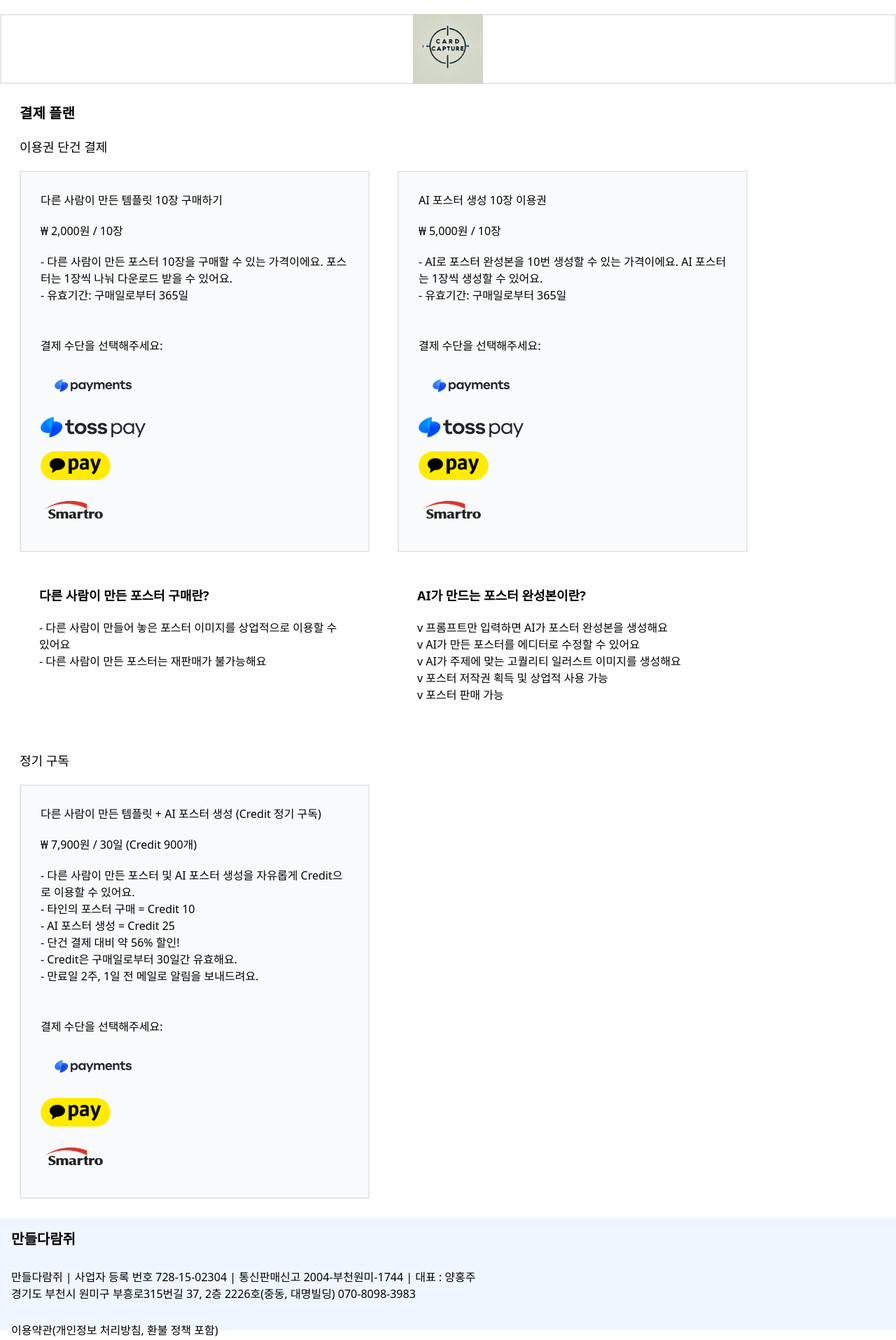
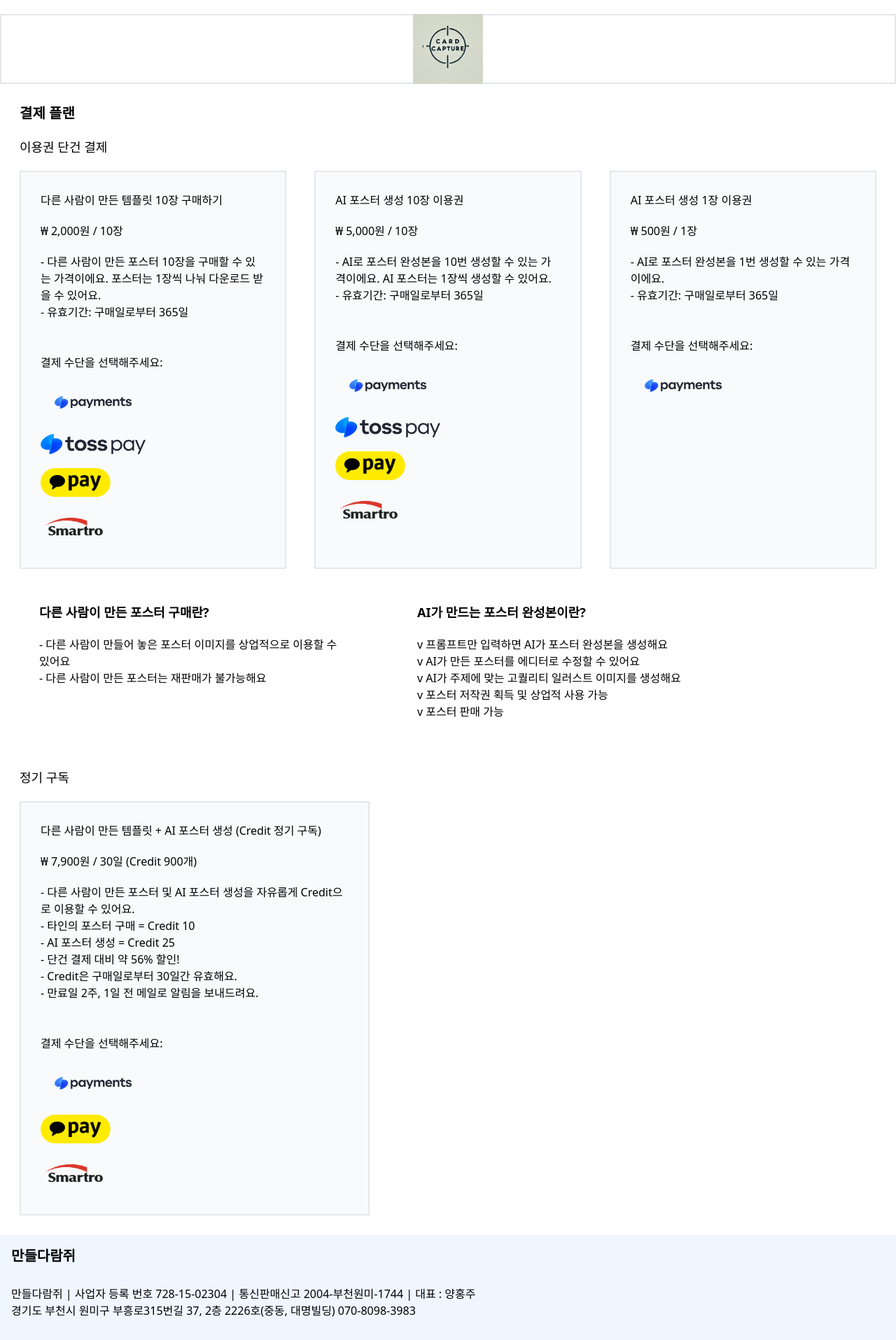
Before and after one commit to SW-rocket-dan/mvp-first, a React (Vite) app: page /payment in a window 1280 px wide. Shown: the top 1915 px of the page at 70% size. Built offline with nearby package versions, Linux system fonts and the light colour scheme; no server answers.

Commit message:
실제 결제 모듈 추가

```diff
--- a/package.json
+++ b/package.json
@@ -11,6 +11,7 @@
     "preview": "vite preview"
   },
   "dependencies": {
+    "dotenv": "^16.4.5",
     "react": "^18.2.0",
     "react-dom": "^18.2.0",
     "react-icons": "^5.2.1",
--- a/src/components/Footer.tsx
+++ b/src/components/Footer.tsx
@@ -7,7 +7,7 @@ const Footer = () => {
             <div>만들다람쥐 | 사업자 등록 번호 728-15-02304 | 통신판매신고 2004-부천원미-1744 | 대표 : 양홍주 <br />
                 경기도 부천시 원미구 부흥로315번길 37, 2층 2226호(중동, 대명빌딩) 070-8098-3983</div>
             <div className='flex flex-row font-medium'>
-                <Link to='/terms'>이용약관(개인정보 처리방침, 환불 정책 포함)</Link>
+                <Link to='/terms'>이용약관(개인정보 처리방침, 환불 정책, 저작권 처리 방침 포함)</Link>
             </div>
         </div>
     )
--- a/src/pages/InfoPage.tsx
+++ b/src/pages/InfoPage.tsx
@@ -63,7 +63,7 @@ const InfoPage = () => {
                     - <strong>AI 생성물의 저작권</strong>: 문화체육관광부는 ‘2024 생성형 AI 저작권 가이드라인’에서 AI 생성물은 저작권이 없다고 발표하였습니다. <br />
                     그럼에도 Card Capture는 AI 생성물에 대해 자체 구현한 내부 시스템을 운영하며 미연에 발생할 수 있는 저작권 침해를 방지하고자 노력합니다.<br />
                     - <strong>AI 생성물 활용</strong>: AI 생성물은 사용자가 자유롭게 활용할 수 있으며, 상업적 이용도 가능합니다.<br />
-                    더 자세한 방침은 <a href="/terms" className="text-blue-600">이용약관(개인정보 처리방침, 환불 정책 포함)</a> 에서 확인하실 수 있습니다<div className=""></div>
+                    더 자세한 방침은 <a href="/terms" className="text-blue-600">이용약관(개인정보 처리방침, 환불 정책, 저작권 처리 방침 포함)</a> 에서 확인하실 수 있습니다<div className=""></div>
                 </div>
             </div>
         </div>
--- a/src/pages/PaymentPage.tsx
+++ b/src/pages/PaymentPage.tsx
@@ -64,7 +64,7 @@ const PaymentPage = () => {
       orderName: '다른 사람이 만든 템플릿 10장 구매하기(토스페이먼츠 단건 결제)',
       totalAmount: 2000,
       currency: 'CURRENCY_KRW',
-      payMethod: 'CARD',
+      payMethod: 'CARD'
     };
 
     const basePaymentAiTosspaymentsSingle = {
@@ -74,6 +74,23 @@ const PaymentPage = () => {
       totalAmount: 5000,
       currency: 'CURRENCY_KRW',
       payMethod: 'CARD',
+    };
+
+    const basePaymentAiTosspaymentsSingleOne = {
+      storeId: 'store-5782c1b2-9e1e-4016-a185-f9b19987ede0',
+      channelKey: import.meta.env.VITE_CHANNEL_KEY,
+      orderName: 'AI 포스터 생성 1장 이용권(토스페이먼츠 단건 결제) (실결제)',
+      totalAmount: 500,
+      currency: 'CURRENCY_KRW',
+      payMethod: 'CARD'
+      /*payMethod: 'GIFT_CERTIFICATE',
+      giftCertificate: {
+        giftCertificateType: 'CULTURELAND',
+      }*/
+      /*payMethod: 'EASY_PAY',
+      easyPay: {
+        easyPayProvider: 'KAKAOPAY'
+      }*/
     };
 
   const basePaymentCreditTosspaymentsSubscribe = {
@@ -229,6 +246,17 @@ const PaymentPage = () => {
               <img src={kakaopayButton} width={100} onClick={() => handlePurchase(basePaymentAiKakaopaySingle)} className='cursor-pointer' />
               <img src={smartroButton} width={100} onClick={() => handlePurchase(basePaymentAiSmartroSingle)} className='cursor-pointer' />
             </div>
+            <div className='flex flex-col gap-5 w-[500px] p-7 border-md bg-gray-50 border-2'>
+              <div>AI 포스터 생성 1장 이용권</div>
+              <div>₩ 500원 / 1장</div>
+              <div>
+                - AI로 포스터 완성본을 1번 생성할 수 있는 가격이에요.<br />
+                - 유효기간: 구매일로부터 365일<br />
+                <br /><br />
+                결제 수단을 선택해주세요:<br />
+              </div>
+              <img src={tosspaymentButton} width={150} onClick={() => handlePurchase(basePaymentAiTosspaymentsSingleOne)} className='cursor-pointer' />
+           </div>
           </div>
           <div className='flex flex-row gap-10'>
             <div className='flex flex-col gap-5 w-[500px] p-7 border-md'>
```
Also changed, not shown: 2 other files (tests, documents, lock files or other folders).
